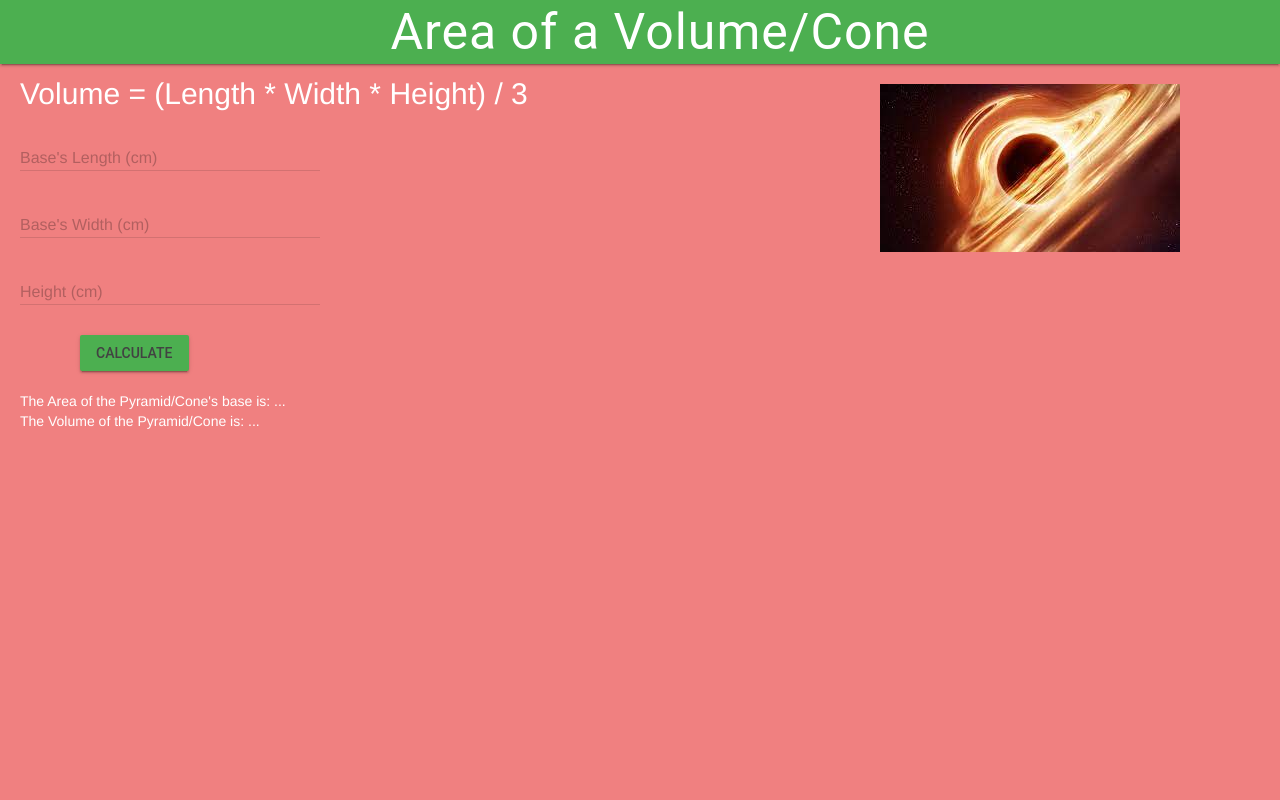
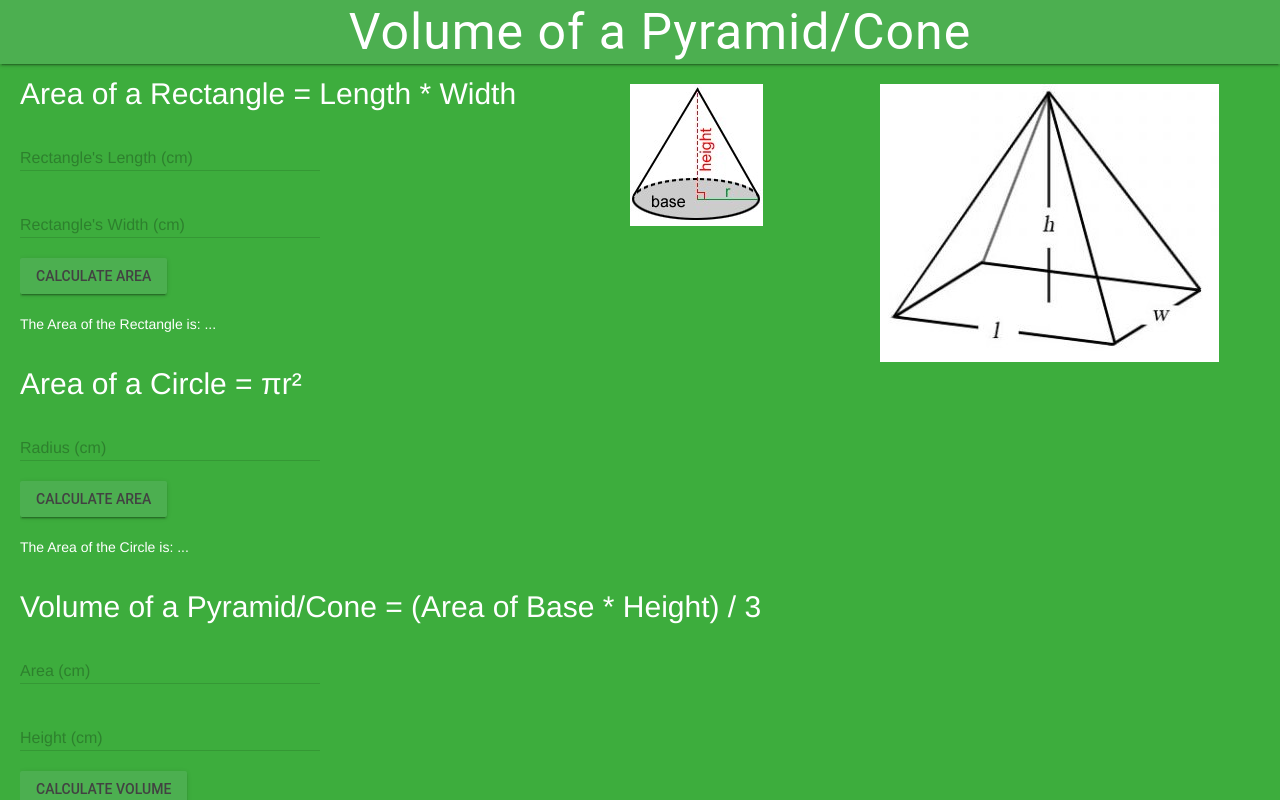
Before and after one commit to MTHS-ICS2O-2-2022/ICS2O-Assignment-02-Jaden-Plugowsky, a website: page index.html in a window 1280 px wide. Drawn offline with nearby package versions, Linux system fonts and the light colour scheme.

Commit message:
final website

```diff
--- a/css/style.css
+++ b/css/style.css
@@ -11,14 +11,13 @@
 }
 
 body {
-  background-color: lightcoral;
+  background-color: rgb(61 173 61);
 }
 
 .right-image {
   height: auto;
   width: 250px;
   float: right;
-  margin-right: 150px;
 }
 
 .mdl-content {
@@ -38,9 +37,17 @@ body {
   color: white;
 }
 
-#button-one {
+.mdl-button {
   margin-left: 60px;
   margin-top: 10px;
+}
+
+.mdl-textfield {
+  color: white;
+}
+
+#rightmost-image {
+  margin-right: 150px;
 }
 
 #header-fix {
--- a/index.html
+++ b/index.html
@@ -2,7 +2,7 @@
 <html>
   <head>
     <meta charset="utf-8" />
-    <meta name="description" content="Area of a Volume or Cone" />
+    <meta name="description" content="Volume of a Pyramid or Cone" />
     <meta name="keywords" content="mths, ics2o" />
     <meta name="author" content="Jaden Plugowsky" />
     <meta name="viewport" content="width=device-width, initial-scale=1.0" />
@@ -20,7 +20,7 @@
     <link rel="icon" type="image/png" sizes="32x32" href="favicon-32x32.png" />
     <link rel="icon" type="image/png" sizes="16x16" href="favicon-16x16.png" />
     <link rel="manifest" href="site.webmanifest" />
-    <title>Area of a Volume/Cone Calculator</title>
+    <title>Volume of a Pyramid/Cone Calculator</title>
   </head>
   <body>
     <script defer src="https://code.getmdl.io/1.3.0/material.min.js"></script>
@@ -29,16 +29,26 @@
     <div class="mdl-layout mdl-js-layout mdl-layout--fixed-header">
       <header class="mdl-layout__header">
         <div class="mdl-layout__header-row">
-          <span class="mdl-layout-title" id="header-fix">Area of a Volume/Cone</span>
+          <span class="mdl-layout-title" id="header-fix">
+            Volume of a Pyramid/Cone
+          </span>
         </div>
       </header>
       <main class="mdl-layout__content">
         <!-- Put non-header content HERE -->
         <br />
+        <div class="right-image" id="rightmost-image">
+          <img src="./images/pyramid-volume.png" alt="pyramid volume image" />
+        </div>
         <div class="right-image">
-          <img src="./images/blackholehd.jpg" alt="black hole image" />
+          <img src="./images/cone-volume.png" alt="cone volume image" />
         </div>
-        <div class="mdl-content">Volume = (Length * Width * Height) / 3</div>
+        <!-- Explaining Paragraph -->
+
+        <!-- Header above input Textfields -->
+        <div class="mdl-content">
+          Area of a Rectangle = Length * Width
+        </div>
         <br />
         <!-- Numeric Textfield with Floating Label - Length -->
         <form action="#">
@@ -49,9 +59,11 @@
               class="mdl-textfield__input"
               type="text"
               pattern="-?[.0-9]*(\.[.0-9]+)?"
-              id="base-length"
+              id="rectangle-length"
             />
-            <label class="mdl-textfield__label" for="base-length">Base's Length (cm)</label>
+            <label class="mdl-textfield__label" for="rectangle-length"
+              >Rectangle's Length (cm)</label
+            >
             <span class="mdl-textfield__error"
               >Input is not a number or decimal!</span
             >
@@ -66,9 +78,89 @@
               class="mdl-textfield__input"
               type="text"
               pattern="-?[.0-9]*(\.[.0-9]+)?"
-              id="base-width"
+              id="rectangle-width"
             />
-            <label class="mdl-textfield__label" for="base-width">Base's Width (cm)</label>
+            <label class="mdl-textfield__label" for="rectangle-width"
+              >Rectangle's Width (cm)</label
+            >
+            <span class="mdl-textfield__error"
+              >Input is not a number or decimal!</span
+            >
+          </div>
+        </form>
+        <!-- Colored raised button with ripple - Area of a Rectangle -->
+        <button
+          class="mdl-button mdl-js-button mdl-button--raised mdl-js-ripple-effect mdl-button--colored"
+          onclick="calculateAreaRectanglePressed()"
+        >
+          Calculate Area
+        </button>
+        <br />
+        <br />
+        <!-- Answer to be replaced using JS - Area of a Rectangle -->
+        <div class="page-content-answer">
+          <div id="answer-area-rectangle">The Area of the Rectangle is: ...</div>
+        </div>
+        <br>
+        <br>
+                <!-- Header Above Input Textfields -->
+        <div class="mdl-content">
+          Area of a Circle = πr²
+        </div>
+        <br>
+        <!-- Numeric Textfield with Floating Label - Radius -->
+        <form action="#">
+          <div
+            class="mdl-textfield mdl-js-textfield mdl-textfield--floating-label"
+          >
+            <input
+              class="mdl-textfield__input"
+              type="text"
+              pattern="-?[.0-9]*(\.[.0-9]+)?"
+              id="circle-radius"
+            />
+            <label class="mdl-textfield__label" for="circle-radius"
+              >Radius (cm)</label
+            >
+            <span class="mdl-textfield__error"
+              >Input is not a number or decimal!</span
+            >
+          </div>
+        </form>
+        <!-- Colored raised button with ripple - Area of a Circle -->
+        <button
+          class="mdl-button mdl-js-button mdl-button--raised mdl-js-ripple-effect mdl-button--colored"
+          onclick="calculateAreaCirclePressed()"
+        >
+          Calculate Area
+        </button>
+        <br />
+        <br />
+        <!-- Answer to be replaced using JS - Area of a Circle -->
+        <div class="page-content-answer">
+          <div id="answer-area-circle">The Area of the Circle is: ...</div>
+        </div>
+        <br>
+        <br>
+        <!-- Header Above Input Textfields -->
+        <div class="mdl-content">
+          Volume of a Pyramid/Cone = (Area of Base * Height) / 3
+        </div>
+        <br>
+        <!-- Numeric Textfield with Floating Label - Given Area -->
+        <form action="#">
+          <div
+            class="mdl-textfield mdl-js-textfield mdl-textfield--floating-label"
+          >
+            <input
+              class="mdl-textfield__input"
+              type="text"
+              pattern="-?[.0-9]*(\.[.0-9]+)?"
+              id="given-area"
+            />
+            <label class="mdl-textfield__label" for="given-area"
+              >Area (cm)</label
+            >
             <span class="mdl-textfield__error"
               >Input is not a number or decimal!</span
             >
@@ -91,19 +183,17 @@
             >
           </div>
         </form>
-        <!-- Colored raised button with ripple -->
+        <!-- Colored raised button with ripple - Volume -->
         <button
           class="mdl-button mdl-js-button mdl-button--raised mdl-js-ripple-effect mdl-button--colored"
-          id="button-one"
-          onclick="buttonOneClicked()"
+          onclick="calculateVolumePressed()"
         >
-          Calculate
+          Calculate Volume
         </button>
         <br />
         <br />
-        <!-- Answer to be replaced using JS -->
+        <!-- Answer to be replaced using JS - Volume of Pyramid/Cone -->
         <div class="page-content-answer">
-          <div id="answer-area">The Area of the Pyramid/Cone's base is: ...</dive>
           <div id="answer-volume">The Volume of the Pyramid/Cone is: ...</div>
         </div>
       </main>
--- a/js/script.js
+++ b/js/script.js
@@ -6,20 +6,47 @@
 
 "use strict"
 
-function buttonOneClicked() {
+function calculateVolumePressed() {
   //This function calculates the Volume of a Pyramid/Cone
   //Input through Textfields
-  const baseLength = parseFloat(document.getElementById("base-length").value)
-  const baseWidth = parseFloat(document.getElementById("base-width").value)
+  const givenArea = parseFloat(document.getElementById("given-area").value)
   const height = parseFloat(document.getElementById("height").value)
 
   //Process
-  const area = baseLength * baseWidth
-  const volume = (area * height) / 3
+  const volume = (givenArea * height) / 3
 
   //Output
-  document.getElementById("answer-area").innerHTML =
-    "The Area of the Pyramid/Cone's base is: " + area + "cm²"
   document.getElementById("answer-volume").innerHTML =
     "The Volume of the Pyramid/Cone is: " + volume.toFixed(2) + "cm³"
 }
+
+function calculateAreaRectanglePressed() {
+  //This function calculates the Area of a Rectangle with a given Length and Width
+  //Input through Textfields
+  const rectangleLength = parseFloat(
+    document.getElementById("rectangle-length").value
+  )
+  const rectangleWidth = parseFloat(
+    document.getElementById("rectangle-width").value
+  )
+
+  //Process
+  const rectangleArea = rectangleLength * rectangleWidth
+
+  //Output
+  document.getElementById("answer-area-rectangle").innerHTML =
+    "The Area of the Rectangle is: " + rectangleArea.toFixed(2) + "cm²"
+}
+
+function calculateAreaCirclePressed() {
+  //This function calculates the Area of a Circle with a given Radius
+  //Input through Textfields
+  const circleRadius = parseFloat(document.getElementById("circle-radius").value)
+
+  //Process
+  const circleArea = Math.PI * circleRadius ** 2
+
+  //Output
+  document.getElementById("answer-area-circle").innerHTML =
+    "The Area of the Circle is: " + circleArea.toFixed(2) + "cm²"
+}
```
Also changed, not shown: images/blackholehd.jpg (deleted), images/cone-volume.png (added), images/pyramid-volume.png (added).
